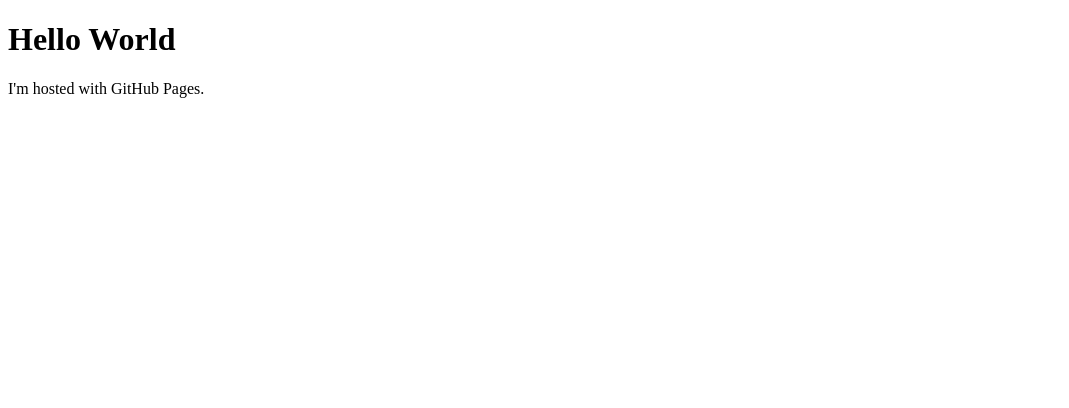
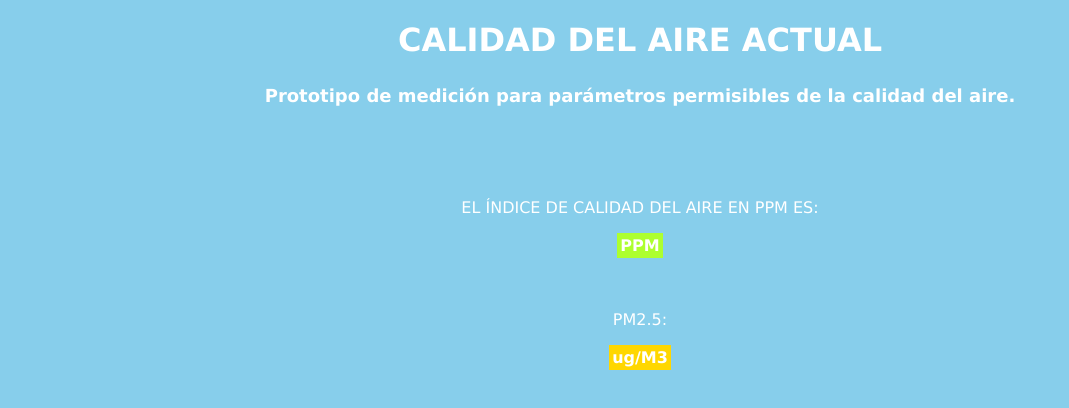
Before and after one commit to Huldrawin/Huldrawin.github.io, a plain HTML site: page index.html in a window 1280 px wide. Shown: the whole page, without its empty margins (0-1069 px from the left). Drawn offline with Linux system fonts and the light colour scheme.

Commit message:
Update index.html

```diff
--- a/index.html
+++ b/index.html
@@ -1,7 +1,28 @@
 <!DOCTYPE html>
 <html>
-<body>
-<h1>Hello World</h1>
-<p>I'm hosted with GitHub Pages.</p>
+<body style="background-color:skyblue;">
+
+<h1 style="text-align: center;"><span style="font-family:Verdana,Geneva,sans-serif;"><span style="font-size:32px;"><strong><span style="color: rgb(255, 255, 255); padding: 0px 3px;">CALIDAD DEL AIRE ACTUAL</span></strong></span></span></h1>
+
+<h2 style="text-align: center;"><span style="color:#ffffff;"><span style="font-size:18px;"><strong><span style="font-family:Verdana,Geneva,sans-serif;">Prototipo de medici&oacute;n para par&aacute;metros permisibles de la calidad del aire.</span></strong></span></span></h2><br><br><br>
+
+<p style="text-align: center;"><span style="color:#ffffff;"><span style="font-family:Verdana,Geneva,sans-serif;">EL &Iacute;NDICE DE CALIDAD DEL AIRE EN PPM ES:</span></span></p>
+  <table align="center" border="0" style="background-color:#ADFF2F;">
+	<tbody>
+		<tr>
+          <td style="text-align: center;"><span style="color:#ffffff;"><strong><span style="font-family:Verdana,Geneva,sans-serif;">PPM</span></strong></span></td>
+		</tr>
+	</tbody>
+</table><br><br>
+
+<p style="text-align: center;"><span style="color:#ffffff;"><span style="font-family:Verdana,Geneva,sans-serif;">PM2.5:</span></span></p>
+  <table align="center" border="0" style="background-color:#FFD700;">
+	<tbody>
+		<tr>
+          <td style="text-align: center;"><span style="color:#ffffff;"><strong><span style="font-family:Verdana,Geneva,sans-serif;">ug/M3</span></strong></span></td>
+		</tr>
+	</tbody>
+</table>
+
 </body>
 </html>
```
